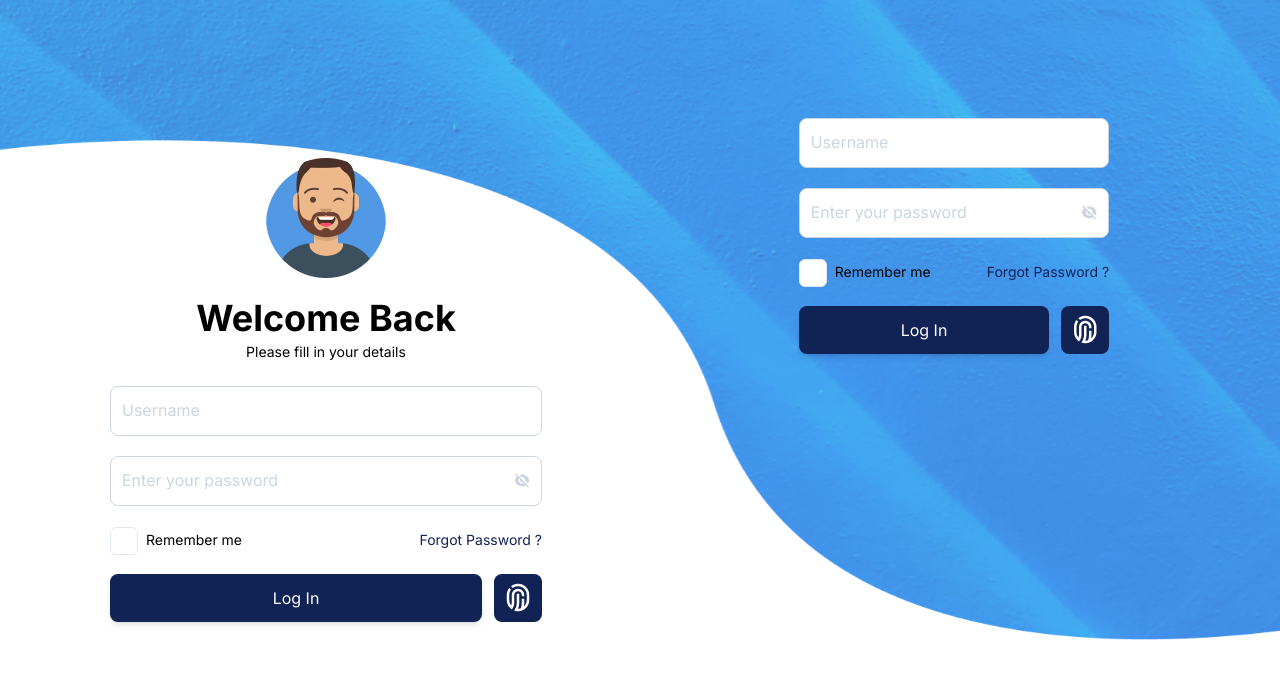
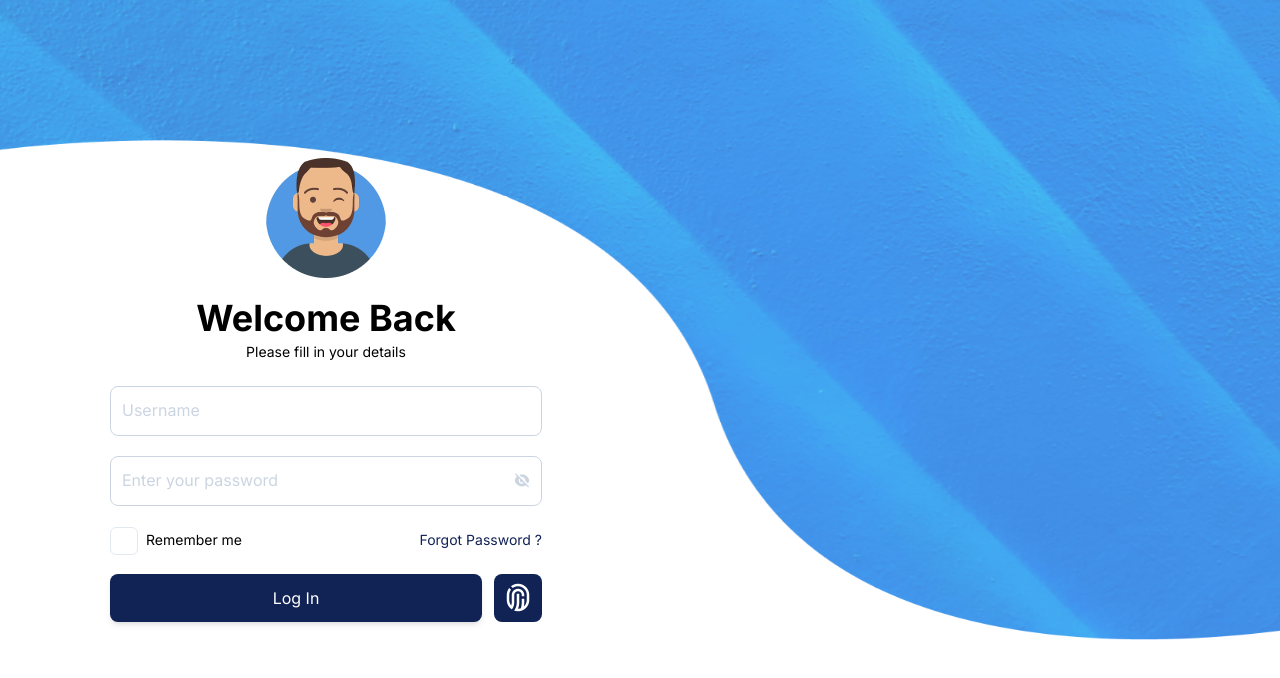
Before and after one commit to ebuberoderick/hrms, a Next.js app: page /auth/login in a window 1280 px wide. Shown: the top 678 px of the page. Built offline with nearby package versions, Linux system fonts and the light colour scheme.

Commit message:
fixed appLayout

```diff
--- a/src/components/layouts/appLayout.js
+++ b/src/components/layouts/appLayout.js
@@ -23,11 +23,12 @@ function AppLayout({ children }) {
         <div
           className={`${
             toggle ? "ml-0" : "ml-64"
-          } space-y-4 p-4 select-none min-h-screen`}
+          } space-y-4 p-4 pb-8 select-none min-h-screen`}
         >
           <div>
             <TopNav toggle={toggle} setToggle={setToggle} />
           </div>
+          {children}
         </div>
       </>
     );
--- a/src/components/layouts/authLayout.js
+++ b/src/components/layouts/authLayout.js
@@ -74,7 +74,6 @@ function AuthLayout({ children, title, subText, onSubmit, errMsg }) {
             <div className="space-y-5">{children}</div>
           </form>
         </div>
-        <div className="space-y-5">{children}</div>
       </div>
     </div>
   );
```
